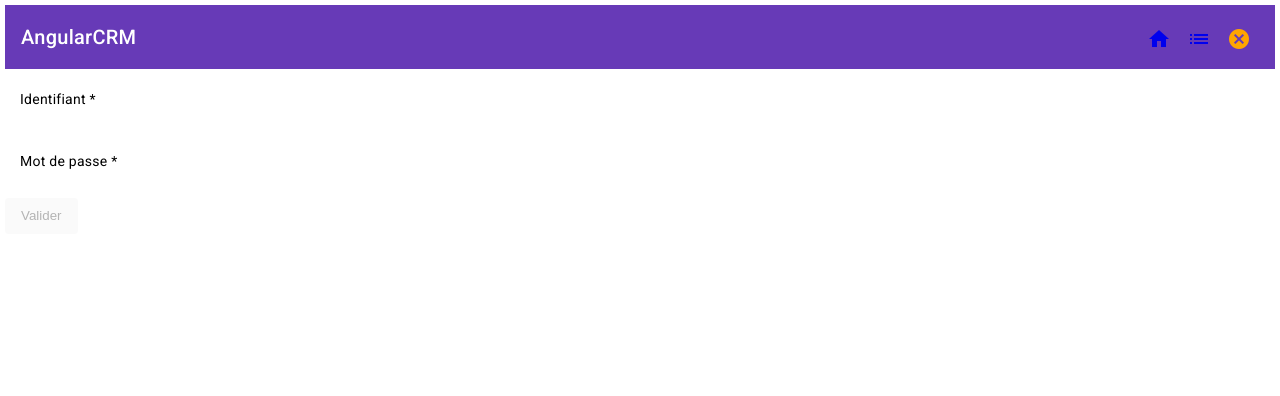
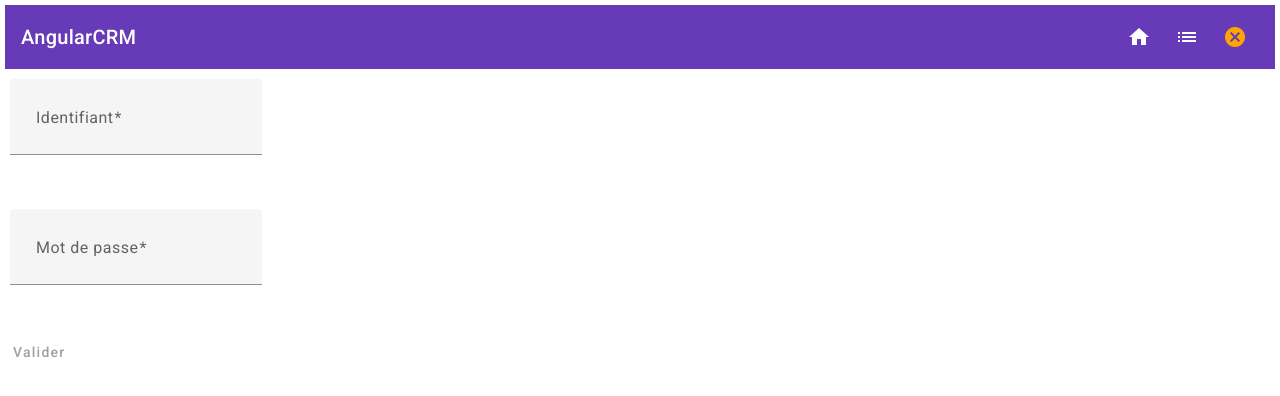
Before and after one commit to jollivetc/AngularCRM, an Angular app: page /login in a window 1280 px wide. Shown: the top 396 px of the page. Built offline with nearby package versions, Linux system fonts and the light colour scheme.

Commit message:
ng update ongoing

```diff
--- a/src/styles.scss
+++ b/src/styles.scss
@@ -19,5 +19,7 @@ div {
 }
 
 .is-active {
-  color: orange;
+  .mat-icon{
+    color: orange;
+  }
 }
```
Also changed, not shown: src/app/app-material.module.ts (+6 -6 lines).
